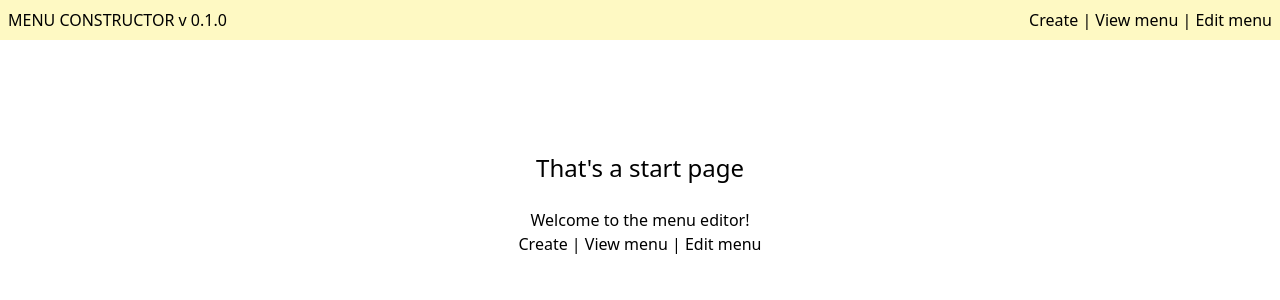
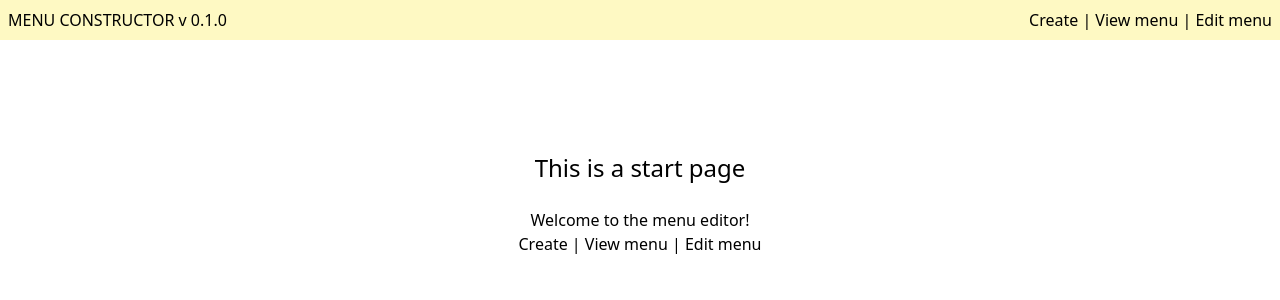
Before and after one commit to leafes/restaraunt_menu_builder, a Vue app: page / in a window 1280 px wide. Shown: the top 300 px of the page. Built offline with nearby package versions, Linux system fonts and the light colour scheme.

Commit message:
minor style changes

```diff
--- a/src/views/Home.vue
+++ b/src/views/Home.vue
@@ -1,6 +1,6 @@
 <template>
   <div class="text-center mt-28">
-    <h1 class="text-2xl">That's a start page</h1> <br />
+    <h1 class="text-2xl">This is a start page</h1> <br />
     Welcome to the menu editor! <br />
     <router-link to="/create">Create</router-link> |
     <router-link to="/menu">View menu</router-link> |
```
